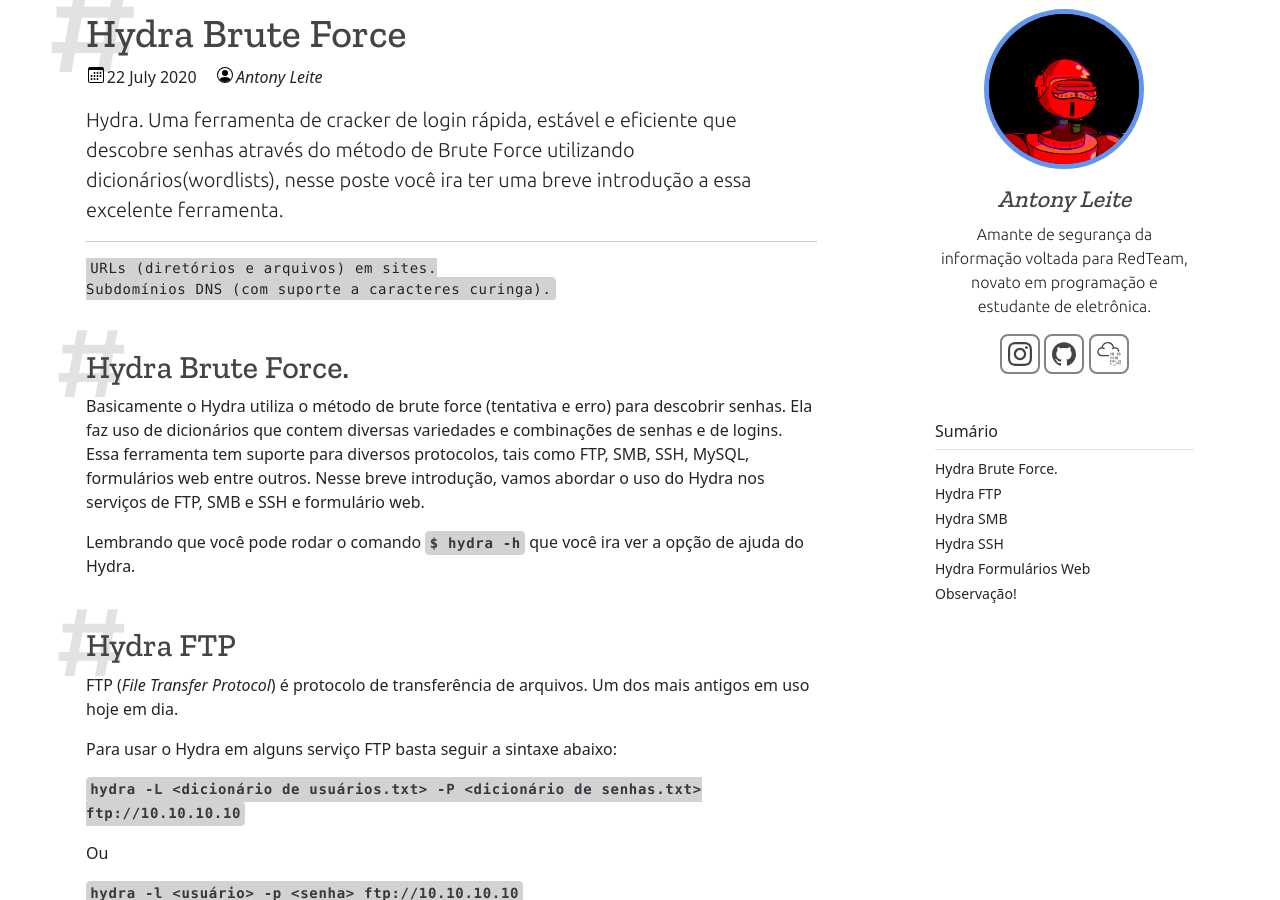
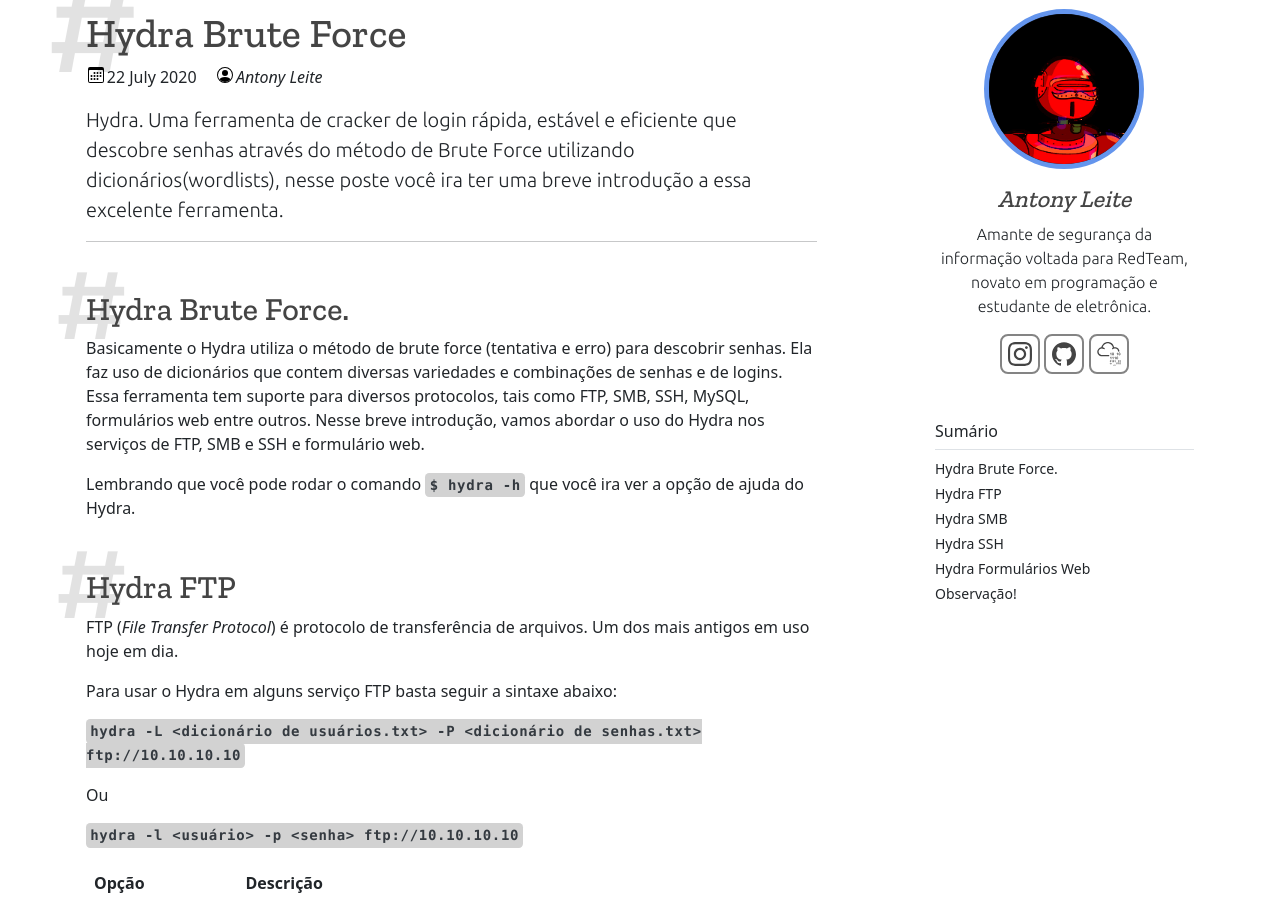
Before and after one commit to in1t0n3/initone.com.br, a Jekyll site: the page built from _posts/2020-07-22-HydraBruteForce.md, in a window 1280 px wide and 900 px high, scrolled down 330 px. Built offline with Jekyll 4.4.1, drawn with Linux system fonts in a browser that asks for light colours.

Commit message:
Update 2020-07-22-HydraBruteForce.md

```diff
--- a/_posts/2020-07-22-HydraBruteForce.md
+++ b/_posts/2020-07-22-HydraBruteForce.md
@@ -5,10 +5,6 @@ author: 'Antony Leite'
 date: 2020-07-22 12:00:00 -0300
 lide: Hydra. Uma ferramenta de cracker de login rápida, estável e eficiente que descobre senhas através do método de Brute Force utilizando dicionários(wordlists), nesse poste você ira ter uma breve introdução a essa excelente ferramenta.
 ---
-
-	URLs (diretórios e arquivos) em sites.
-	Subdomínios DNS (com suporte a caracteres curinga).
-
 
 ## Hydra Brute Force.
 
```
